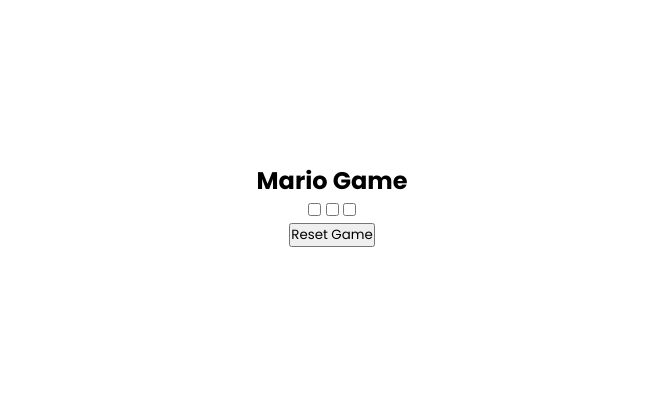
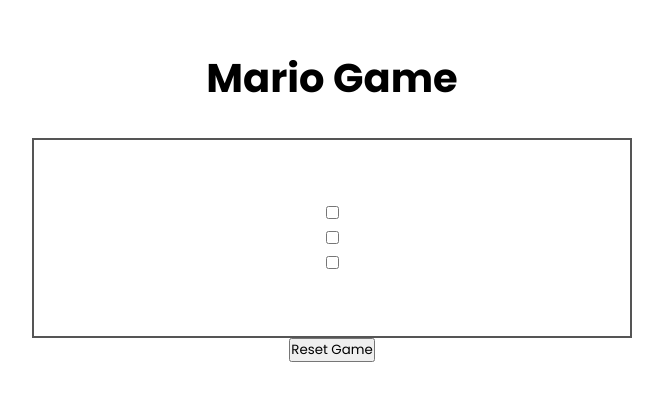
Before and after one commit to Mspp9/hw19_mariogame, a plain HTML site: page index.html in a window 1280 px wide. Shown: the part 195-596 px from the top of the page, without its empty margins (308-971 px from the left). Drawn offline with Linux system fonts and the light colour scheme.

Commit message:
.h2 .box

```diff
--- a/style.css
+++ b/style.css
@@ -15,3 +15,22 @@ body
   min-height: 100vh;
   flex-direction: column;
 }
+
+h2
+{
+margin-bottom: 30px;
+font-size: 2.5em;
+}
+
+.box
+{
+  position: relative;
+  width: 600px;
+  height: 200px;
+  /*background: #000;*/
+  border: 2px solid #555;
+  display: flex;
+  justify-content: center;
+  align-items: center;
+  flex-direction: column;
+}
```
